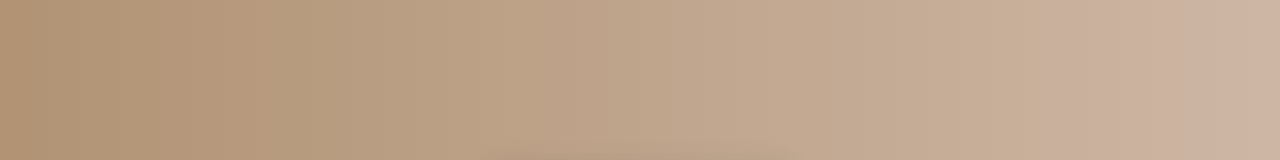
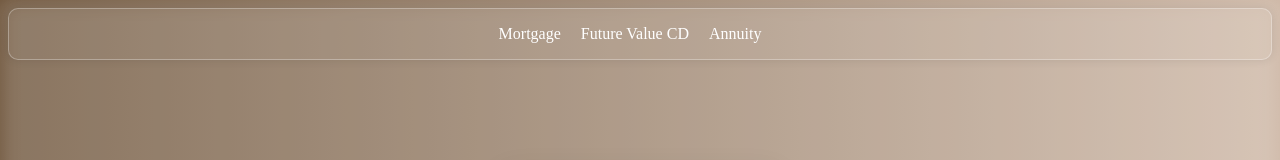
Before and after one commit to Scotty-Cloud/financialcalculator, a plain HTML site: page ordinaryAnnuity/annuity.html in a window 1280 px wide. Shown: the top 160 px of the page. Drawn offline with Linux system fonts and the light colour scheme.

Commit message:
add nav bar and complete project

```diff
--- a/ordinaryAnnuity/annuity.html
+++ b/ordinaryAnnuity/annuity.html
@@ -7,7 +7,12 @@
     <link rel="stylesheet" href="../styles.css">
   </head>
   <body>
-
+    <nav class="nav-bar">
+      <ul>
+          <li><a href="../mortgage/mortgage.html">Mortgage</a></li>
+          <li><a href="../futureValue/future-value.html">Future Value CD</a></li>
+          <li><a href="./annuity.html">Annuity</a></li>
+      </ul>
     <form id="annuity-calculator">
       <h1>Annuity Calculator</h1>
       <label for="monthlyPayOut">Monthly Pay Out</label>
--- a/styles.css
+++ b/styles.css
@@ -1,6 +1,66 @@
 body {
-  background: linear-gradient(90deg,rgb(177, 147, 116) 0%, #cdb6a4 100%);
+  background: linear-gradient(90deg, rgb(109, 83, 57) 0%, #cdb6a4 100%);
+}
 
+.nav-bar {
+  background: rgba(255, 255, 255, 0.05);
+  border-radius: 16px;
+  box-shadow: 0 4px 30px rgba(0, 0, 0, 0.1);
+  box-shadow: 0 0 10px rgba(0, 0, 0, 0.1);
+  border-radius: 10px;
+  border: 1px solid rgba(255, 255, 255, 0.3);
+  padding: 1rem;
+  display: flex;
+  justify-content: space-around;
+}
+
+.nav-bar ul {
+  list-style: none;
+  margin: 0;
+  padding: 0;
+  display: flex;
+}
+
+.nav-bar li {
+  margin-right: 20px;
+}
+
+.nav-bar a {
+  color: #fff;
+  text-decoration: none;
+  transition: color 0.2s ease;
+}
+
+.nav-bar a:hover {
+  color: #ccc;
+}
+
+.nav-bar::before {
+  content: "";
+  position: absolute;
+  top: 0;
+  left: 0;
+  width: 100%;
+  height: 100%;
+  background-color: rgba(255, 255, 255, 0.2);
+  filter: blur(10px);
+  z-index: -1;
+}
+
+@media (max-width: 768px) {
+  .nav-bar {
+    flex-direction: column;
+
+    align-items: flex-start;
+  }
+
+  .nav-bar ul {
+    flex-direction: column;
+  }
+
+  .nav-bar li {
+    margin-right: 0;
+  }
 }
 
 form {
@@ -27,10 +87,9 @@ form {
 }
 
 #result {
-    margin-top: 20px;
-    display: flex;
+  margin-top: 20px;
+  display: flex;
 }
-
 
 button {
   align-items: center;
@@ -38,13 +97,15 @@ button {
   background-image: linear-gradient(#464d55, #25292e);
   border-radius: 8px;
   border-width: 0;
-  box-shadow: 0 10px 20px rgba(0, 0, 0, .1),0 3px 6px rgba(0, 0, 0, .05);
+  box-shadow: 0 10px 20px rgba(0, 0, 0, 0.1), 0 3px 6px rgba(0, 0, 0, 0.05);
   box-sizing: border-box;
   color: #fff;
   cursor: pointer;
   display: inline-flex;
   flex-direction: column;
-  font-family: expo-brand-demi,system-ui,-apple-system,BlinkMacSystemFont,"Segoe UI",Roboto,"Helvetica Neue",Arial,"Noto Sans",sans-serif,"Apple Color Emoji","Segoe UI Emoji","Segoe UI Symbol","Noto Color Emoji";
+  font-family: expo-brand-demi, system-ui, -apple-system, BlinkMacSystemFont,
+    "Segoe UI", Roboto, "Helvetica Neue", Arial, "Noto Sans", sans-serif,
+    "Apple Color Emoji", "Segoe UI Emoji", "Segoe UI Symbol", "Noto Color Emoji";
   font-size: 18px;
   height: 52px;
   justify-content: center;
@@ -65,8 +126,8 @@ button {
 }
 
 button:hover {
-  box-shadow: rgba(0, 1, 0, .2) 0 2px 8px;
-  opacity: .85;
+  box-shadow: rgba(0, 1, 0, 0.2) 0 2px 8px;
+  opacity: 0.85;
 }
 
 button:active {
@@ -74,7 +135,7 @@ button:active {
 }
 
 button:focus {
-  box-shadow: rgba(0, 0, 0, .5) 0 0 0 3px;
+  box-shadow: rgba(0, 0, 0, 0.5) 0 0 0 3px;
 }
 
 @media (max-width: 420px) {
```
Also changed, not shown: futureValue/future-value.html (+7 -1 lines), mortgage/mortgage.html (+7 -1 lines).
